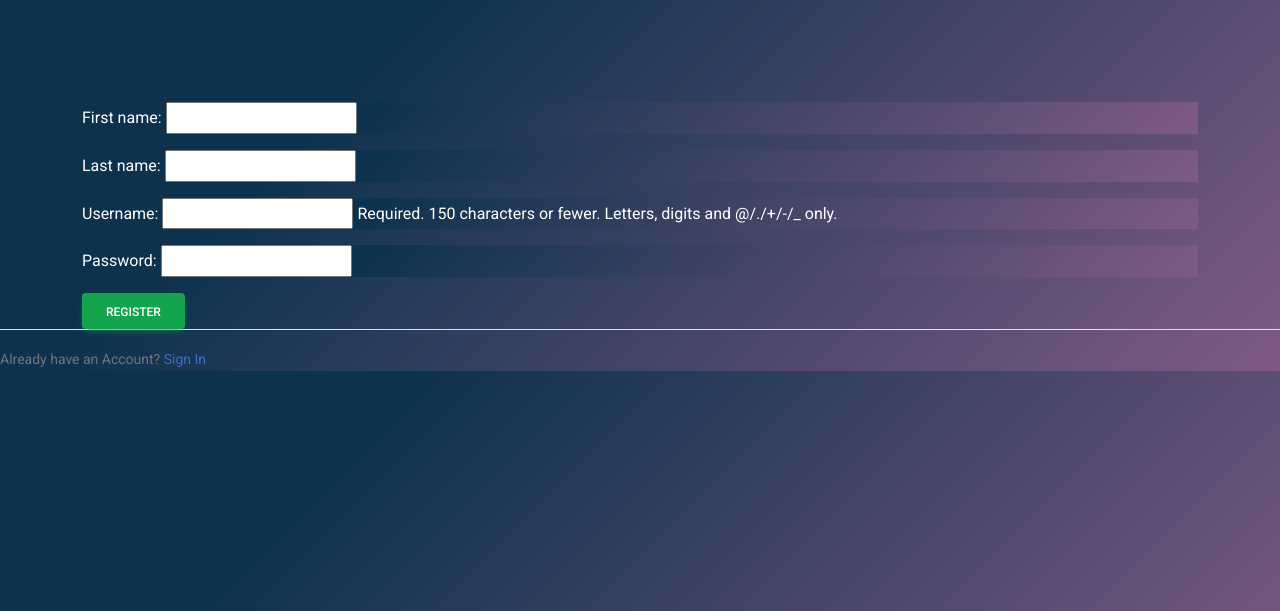
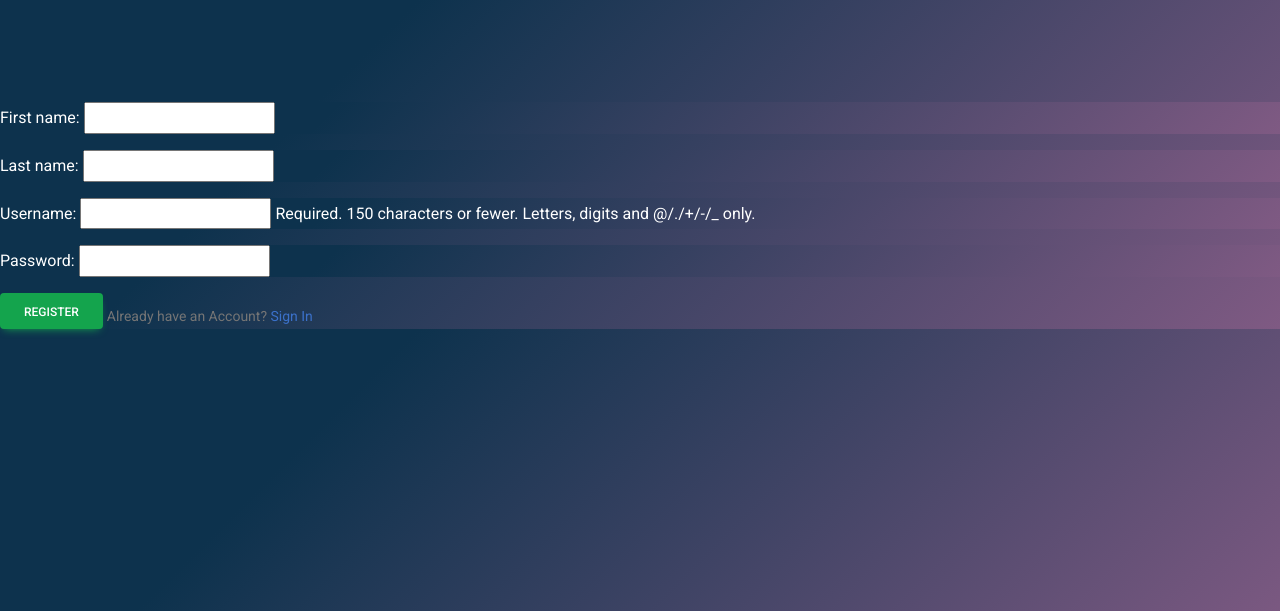
Before and after one commit to Julzpeter/Dispensary, a Django app: page /adminsignup/ in a window 1280 px wide. Shown: the top 611 px of the page. Run offline with Django 3.2, Linux system fonts and the light colour scheme; some libraries are stand-ins or nearby versions.

Commit message:
update the template

```diff
--- a/kapsiya/templates/adminsignup.html
+++ b/kapsiya/templates/adminsignup.html
@@ -8,7 +8,6 @@
         <meta name="viewport" content="width=device-width, initial-scale=1.0">
         <title>Document</title>
     </head>
-
     <body>
         {% block content %}
         <br>
@@ -16,19 +15,15 @@
         <br>
         <br>
         <form method="post" class="form-group">
-        <div class="container register-form">
             {% csrf_token %}
+            <div class="center-form">
                 {{form.as_p}}
-            <button type="submit" class="btn btn-success">Register </button>
-
+                <button type="submit" class="btn btn-success">Register</button>
+                <small class="text-muted">Already have an Account?
+                    <a class="ml-2" href="adminlogin">Sign In</a>
+                </small>
             </div>
-        <div class="border-top pt-3">
-            <small class="text-muted">Already have an Account? <a  class="ml-2" href="adminlogin">Sign In</a>
-
-        </div>
-
         </form>
-
         {% endblock %}
     </body>
 </html>
```
Lines whose indentation alone changed are shown as unchanged.
